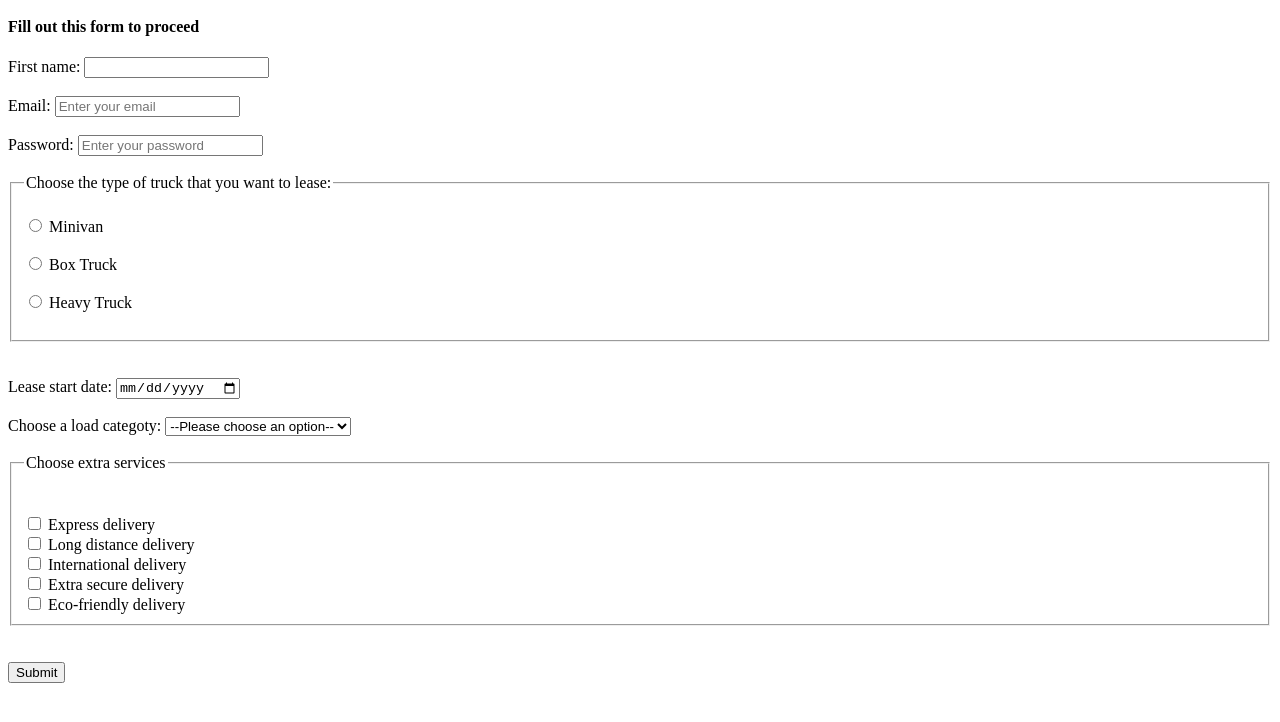
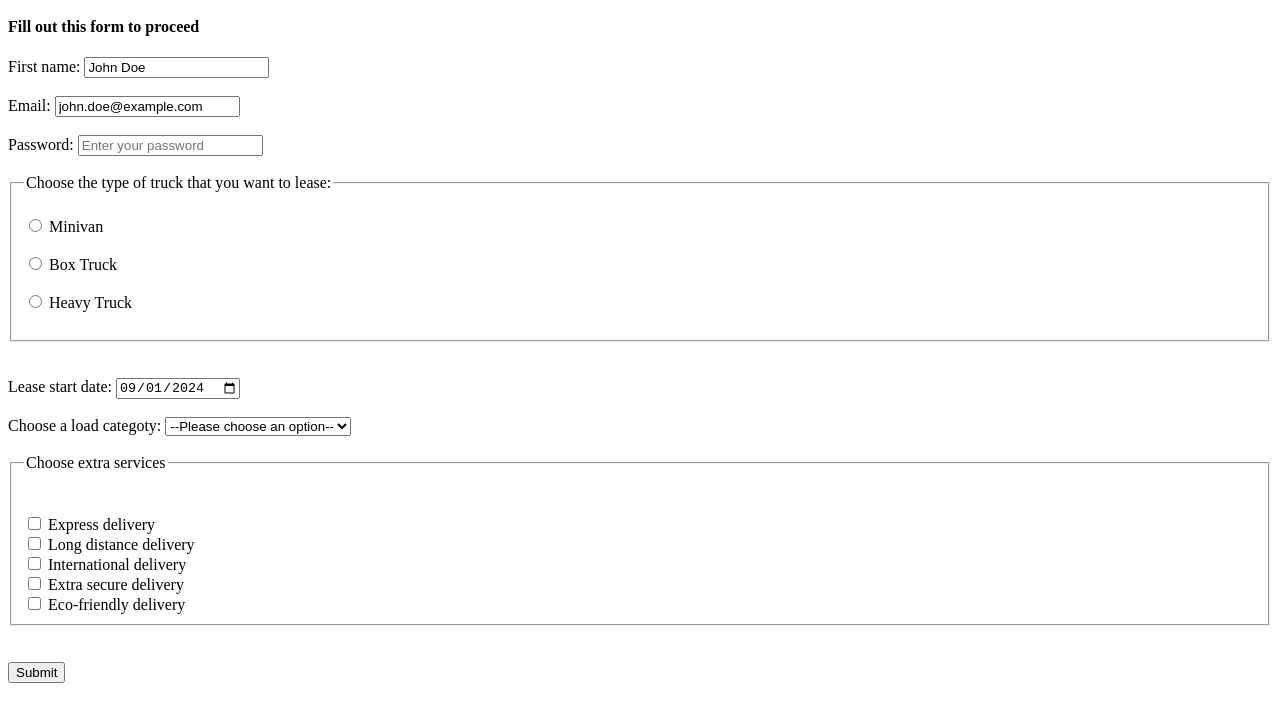
Before and after one commit to wovkun/HTMLStart, a plain HTML site: page forms.html in a window 1280 px wide. Shown: the part 50-772 px from the top of the page. Drawn offline with Linux system fonts and the light colour scheme.

Commit message:
forms fix

```diff
--- a/forms.html
+++ b/forms.html
@@ -11,12 +11,13 @@
       <h4>Fill out this form to proceed</h4>
     </header>
     <section>
-      <form method="post">
+      <form action="" method="post">
         <label for="user-fname">First name:</label>
         <input
           type="text"
           id="user-fname"
           name="user-fname"
+          value="John Doe"
           required
         /><br /><br />
         <label for="user-email">Email:</label>
@@ -24,6 +25,7 @@
           type="email"
           id="user-email"
           name="user-email"
+          value="john.doe@example.com"
           placeholder="Enter your email"
           required
         /><br /><br />
@@ -41,35 +43,29 @@
         <fieldset>
           <legend>Choose the type of truck that you want to lease:</legend>
           <br />
-          <input
-            type="radio"
-            id="minivan"
-            name="minivan"
-            value="minivan"
-
-          />
+          <input type="radio" id="minivan" name="minivan" value="minivan" />
           <label for="minivan">Minivan</label><br /><br />
-          <input
-            type="radio"
-            id="boxtruck"
-            name="boxtruck"
-            value="boxtruck"
-
-          />
+          <input type="radio" id="boxtruck" name="boxtruck" value="boxtruck" />
           <label for="boxtruck">Box Truck</label><br /><br />
           <input
             type="radio"
             id="heavytruck"
             name="heavytruck"
             value="heavytruck"
-
           />
           <label for="heavytruck">Heavy Truck</label><br /><br />
         </fieldset>
 
         <br /><br />
         <label for="date">Lease start date:</label>
-        <input type="date" id="date" name="date" required min="2024-08-15"/>
+        <input
+          type="date"
+          id="date"
+          name="date"
+          required
+          min="2024-08-15"
+          value="2024-09-01"
+        />
         <!-- set min attribute in date to todays date using javascript maybe??? -->
         <br /><br />
         <label for="category-select">Choose a load categoty:</label>
```
